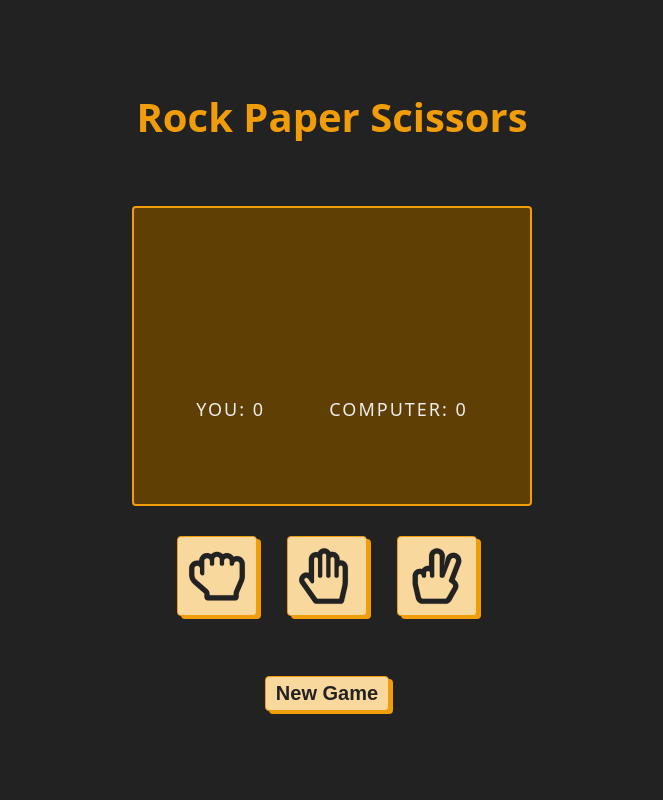
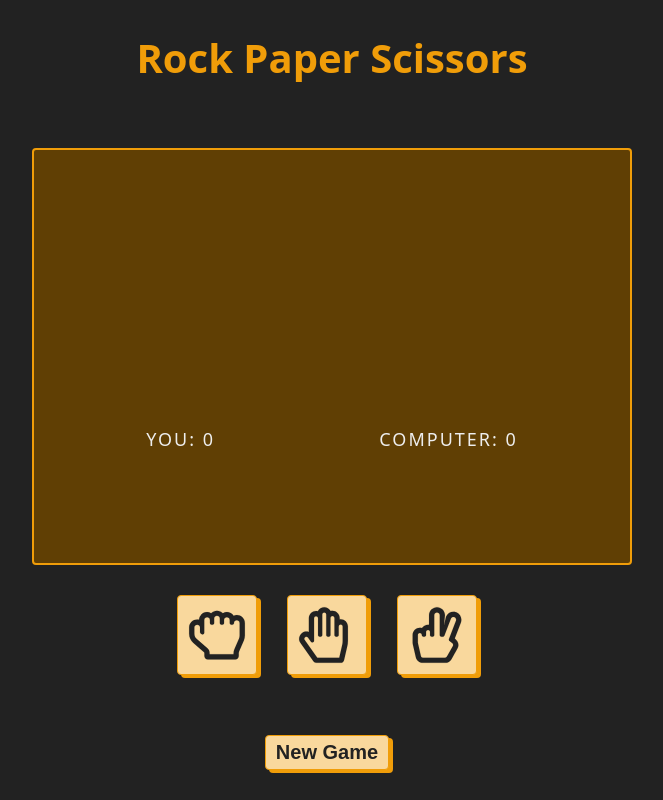
Before and after one commit to makia014/rock-paper-scissors, a plain HTML site: page index.html in a window 1280 px wide. Both pictures are taken after a click on the button "New Game". Shown: the whole page, without its empty margins (308-971 px from the left). Drawn offline with Linux system fonts and the light colour scheme.

Commit message:
Increase game field size

```diff
--- a/style.css
+++ b/style.css
@@ -68,8 +68,8 @@ h2 {
 
 .field {
   background-color: var(--tint);
-  width: 30rem;
-  height: 20rem;
+  width: 40rem;
+  height: 30rem;
 
   border-radius: 4px;
   border: 2px solid var(--accent);
@@ -179,8 +179,8 @@ h2 {
     font-size: 2rem;
   }
   .field {
-    width: 40rem;
-    height: 30rem;
+    width: 60rem;
+    height: 50rem;
     font-size: 2.4rem;
     justify-content: space-around;
   }
```
